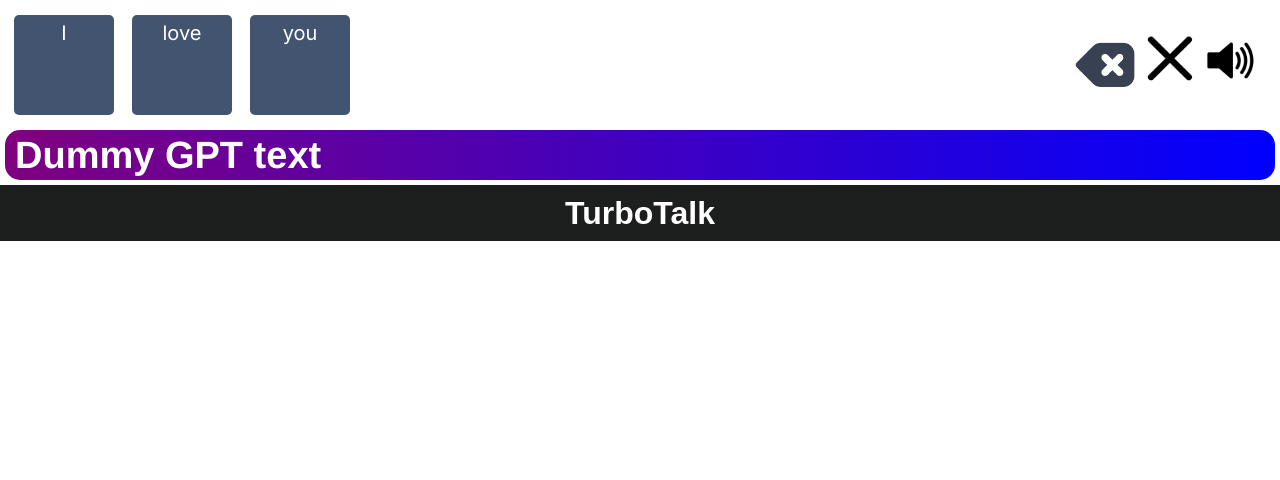
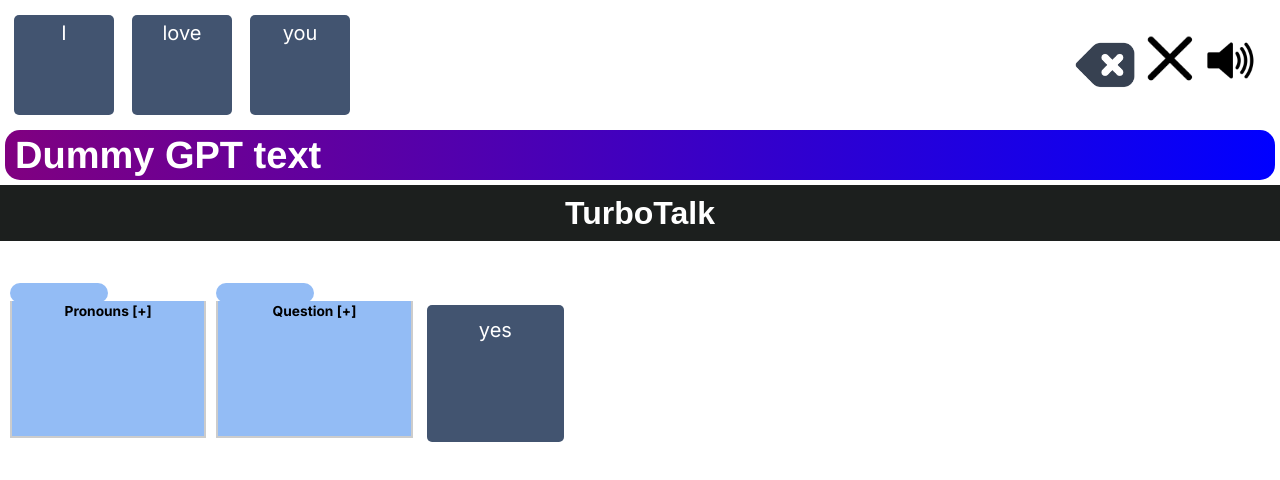
Before and after one commit to sussysloth/ai_aac, a Next.js app: page / in a window 1280 px wide. Shown: the top 480 px of the page. Built offline with nearby package versions, Linux system fonts and the light colour scheme.

Commit message:
wordCard directly in WordsBox edit

```diff
--- a/app/App.module.css
+++ b/app/App.module.css
@@ -10,3 +10,11 @@
     font-weight: bold;
     font-size: 4vh;
   }
+
+  .container {
+    justify-content: left;
+    display: flex;
+    flex-direction: column;
+    width: 100vw;
+    overflow-x: auto;
+  }
--- /dev/null
+++ b/app/components/Folder.js
@@ -0,0 +1,65 @@
+"use client"
+
+import React from 'react';
+import Image from 'next/image'
+import FolderCSS from './Folder.module.css';
+import WordCard from './WordCard.js';
+
+const Folder = ({ folderName, contents, isOpen, folderClick , wordFunc}) => {
+
+    try {
+      const folderImage = require(`/${folderName}.png`);
+
+      return (
+        <div className={FolderCSS.big}>
+          <div className={FolderCSS.folder} onClick={folderClick}>
+          <Image src={folderImage} alt={folderName}/>
+          <h>
+            {folderName} {isOpen ? '[-]' : '[+]'}
+          </h>
+          </div>
+          {/*  If isOpen, render the contents.map stuff  */}
+
+          {isOpen && (
+            <div className={FolderCSS.contents}>
+              {contents.map((word, index) => {
+
+              return (
+                <WordCard key={index} word={word} clickFunc={() => wordFunc(word)} wordCardClass = "larger"/>
+              )
+            })}
+            </div>
+          )}
+
+        </div>
+      )
+
+    } catch (error) {
+      return (
+        <div className={FolderCSS.big}>
+          <div className={FolderCSS.folder} onClick={folderClick}>
+
+          <h>
+            {folderName} {isOpen ? '[-]' : '[+]'}
+          </h>
+          </div>
+          {/*  If isOpen, render the contents.map stuff  */}
+
+          {isOpen && (
+            <div className={FolderCSS.contents}>
+              {contents.map((word, index) => {
+
+              return (
+                <WordCard key={index} word={word} clickFunc={() => wordFunc(word)} wordCardClass = "larger"/>
+              )
+            })}
+            </div>
+          )}
+
+        </div>
+      )
+    }
+
+  }
+
+  export default Folder
--- /dev/null
+++ b/app/components/Folder.module.css
@@ -0,0 +1,56 @@
+.big {
+    display: flex;
+    flex-direction: row;
+    justify-content: space-between;
+  }
+
+  .folder {
+      width: calc((100vw / 6) - 17px); /* Adjust the width as needed */
+      height: calc(.7 * ((100vw / 6) - 17px)); /* Adjust the height as needed */
+      background-color: #93bcf5; /* Folder background color */
+      border-left: 2px solid #ccc;
+      border-right: 2px solid #ccc;
+      border-bottom: 2px solid #ccc; /* Folder border */
+      position: relative; /* Position for pseudo-element */
+      margin: 5px;
+      margin-bottom: 30px;
+      position: relative;
+      display: flex;
+      flex-direction: column;
+      align-items: center;
+      justify-content: space-between;
+    }
+
+    /* Folder corner */
+    .folder::before {
+      content: "";
+      width: calc(.5 * ((100vw / 6) - 17px));
+      height: calc(.1 * ((100vw / 6) - 17px));
+      border-top: 18px solid #93bcf5; /* Match the folder background color */
+      position: absolute;
+      top: -18px; /* Adjust the distance from the top as needed */
+      left: -2px;
+      border-radius: 10px; /* Apply border-radius to create rounded corners */
+  }
+
+  .folder Image {
+    max-height: calc(.5 * ((100vw / 6) - 17px));
+    max-width: calc(.5 * ((100vw / 6) - 17px));
+    margin-top: 10px;
+  }
+
+  .folder h {
+    font-weight: bold;
+    font-size: calc(.07 * ((100vw / 6) - 17px));
+    margin-bottom: 15px;
+  }
+
+  .contents {
+  /*when you make the actual ap research app, make sure u change/fix the width css */
+      width: calc(90vw - ((100vw / 6) - 17px));
+      margin-left: auto;
+      flex-grow: 1;
+      display: flex;
+      flex-wrap: wrap;
+      background-color: transparent;
+  }
--- a/app/components/WordsBox.js
+++ b/app/components/WordsBox.js
@@ -1 +1,92 @@
 "use client"
+
+import WordsBoxCSS from './WordsBox.module.css';
+import Folder from './Folder.js';
+import { useState } from 'react';
+import WordCard from './WordCard.js';
+
+const WordsBox = (props) => {
+    const [openFolder, setOpenFolder] = useState(null);
+
+    const handleFolderClick = (folderName) => {
+        if (folderName === openFolder) {
+            // Clicking an open folder should close it
+            setOpenFolder(null);
+          } else {
+            // Clicking a closed folder should open it
+            setOpenFolder(folderName);
+          }
+    };
+
+    //it's called folders but it's really just tiles
+
+    //TRUE = folder
+    //FALSE = wordCard
+    const folders = [
+        {
+            isFolder: true,
+            folderName: 'Pronouns',
+            contents: ['I', "me", 'you', 'we', 'us', 'he', 'she', 'they', "y'all", "them"]
+        },
+        {
+            isFolder: true,
+            folderName: 'Question',
+            contents: ["who", "what", "where", "when", "why", "how", "how long"]
+        },
+        {
+            isFolder: false,
+            wordDisplayed: 'yes'
+        },
+    ];
+
+    return (
+    <div className={WordsBoxCSS.container}>
+
+
+            { openFolder === null ? ( //if there's no open folder, display like normal.  If there is an open folder, display open folder UI
+                folders.map((data, index) => {
+                // its kinda like a for each, each bracket is a "data"
+
+                            if(data.isFolder) {
+
+
+                                return ( //two return statements somehow works?!!
+
+                                //do the image thing ASAP
+
+                                    <Folder
+                                        key={index}
+                                        folderName={data.folderName}
+                                        contents={data.contents}
+                                        isOpen={data.folderName === openFolder}
+                                        folderClick={() => handleFolderClick(data.folderName)}
+                                        wordFunc={props.func}
+                                        wordClass = "larger"
+                                    />
+                                );
+
+                            } else {
+                                return (
+
+                                    <WordCard key={index} word={data.wordDisplayed} clickFunc={props.func} wordCardClass = "larger"/>
+
+                                );
+                            }
+
+
+            })
+        ) : (
+
+                    <Folder
+                        folderName={openFolder}
+                        contents={folders.find((folder) => folder.folderName === openFolder)?.contents || []}
+                        isOpen={true}
+                        folderClick={() => handleFolderClick(openFolder)}
+                        wordFunc = {props.func}
+                    />
+
+            )}
+    </div>
+    );
+}
+export default WordsBox;
--- /dev/null
+++ b/app/components/WordsBox.module.css
@@ -0,0 +1,8 @@
+.container {
+    padding-top: 50px;
+    display: flex;
+    flex-direction: row;
+    flex-wrap: wrap;
+    border-style: solid;
+    margin: 5px;
+}
--- a/app/page.js
+++ b/app/page.js
@@ -4,6 +4,7 @@
 import AppCSS from './App.module.css';
 import SentenceBar from './components/SentenceBar';
 import GPTbar from './components/GPTbar';
+import WordsBox from './components/WordsBox';
 
 export default function Home() {
 
@@ -59,6 +60,12 @@
           <div className={AppCSS.topBar}>
                 <h>TurboTalk</h>
           </div>
+
+          {/* NOW FOR THE WORDSBOX*/}
+
+          <div className={AppCSS.container}>
+            <WordsBox func={handleWordClick}/>
+          </div>
       </>
 
   );
```
